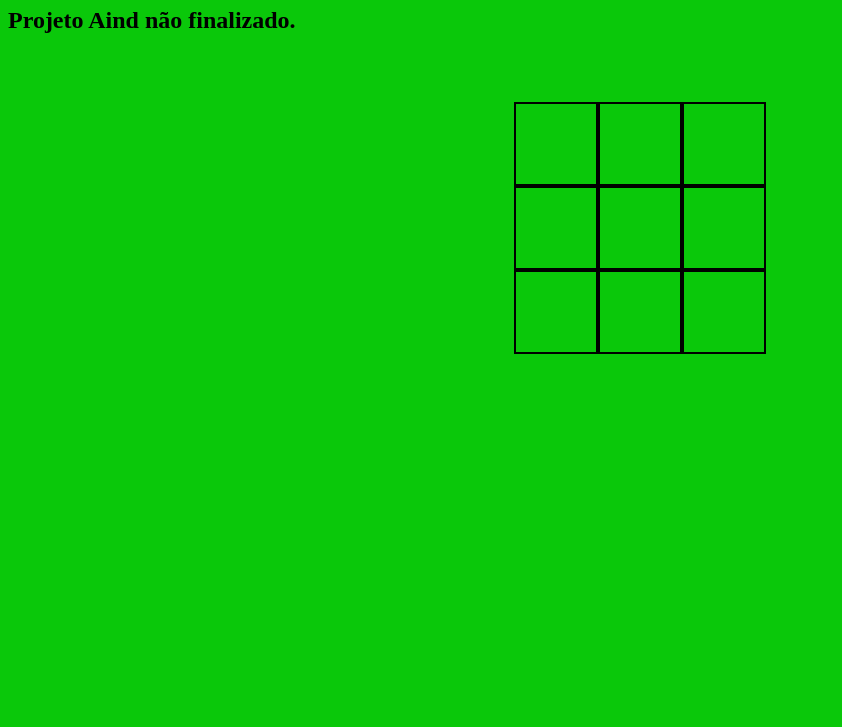
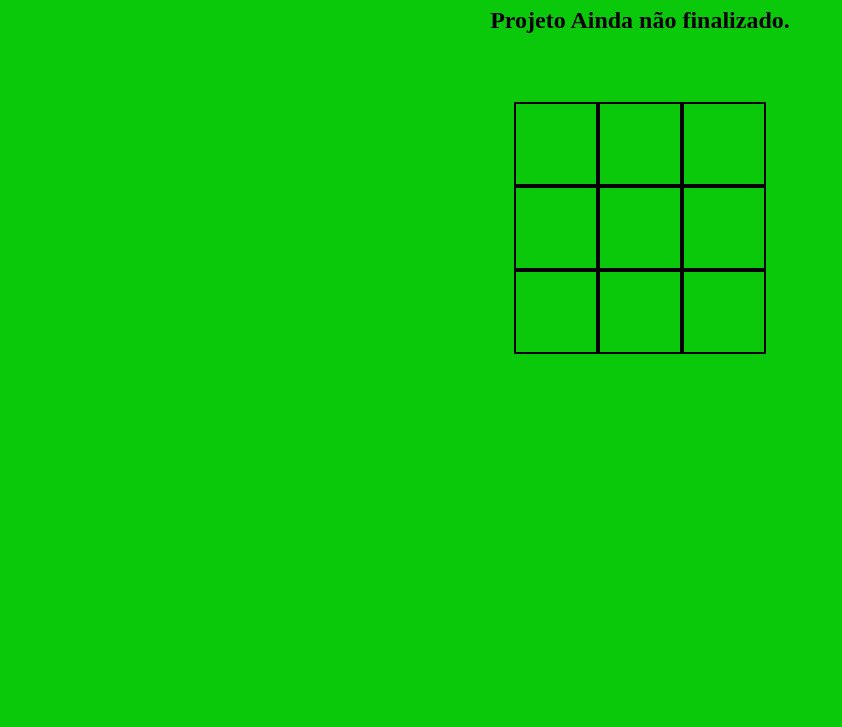
Before and after one commit to luanmessiascs/jogodavelha, a plain HTML site: page index.html in a window 1280 px wide. Shown: the part 73-800 px from the top of the page, without its empty margins (0-842 px from the left). Drawn offline with Linux system fonts and the light colour scheme.

Commit message:
Atualizando título h2

```diff
--- a/assets/stylesheets/style.css
+++ b/assets/stylesheets/style.css
@@ -2,7 +2,7 @@ body {
     background-color: rgb(10, 200, 10);
 }
 
-h1 {
+h1, h2 {
     text-align: center;
 }
 
--- a/index.html
+++ b/index.html
@@ -8,7 +8,7 @@
 </head>
 <body>
     <h1>Vez do Jogador: X</h1>
-    <h2>Projeto Aind não finalizado.</h2>
+    <h2>Projeto Ainda não finalizado.</h2>
     <div id="board">
         <div id="a1"></div>
         <div id="a2"></div>
```
